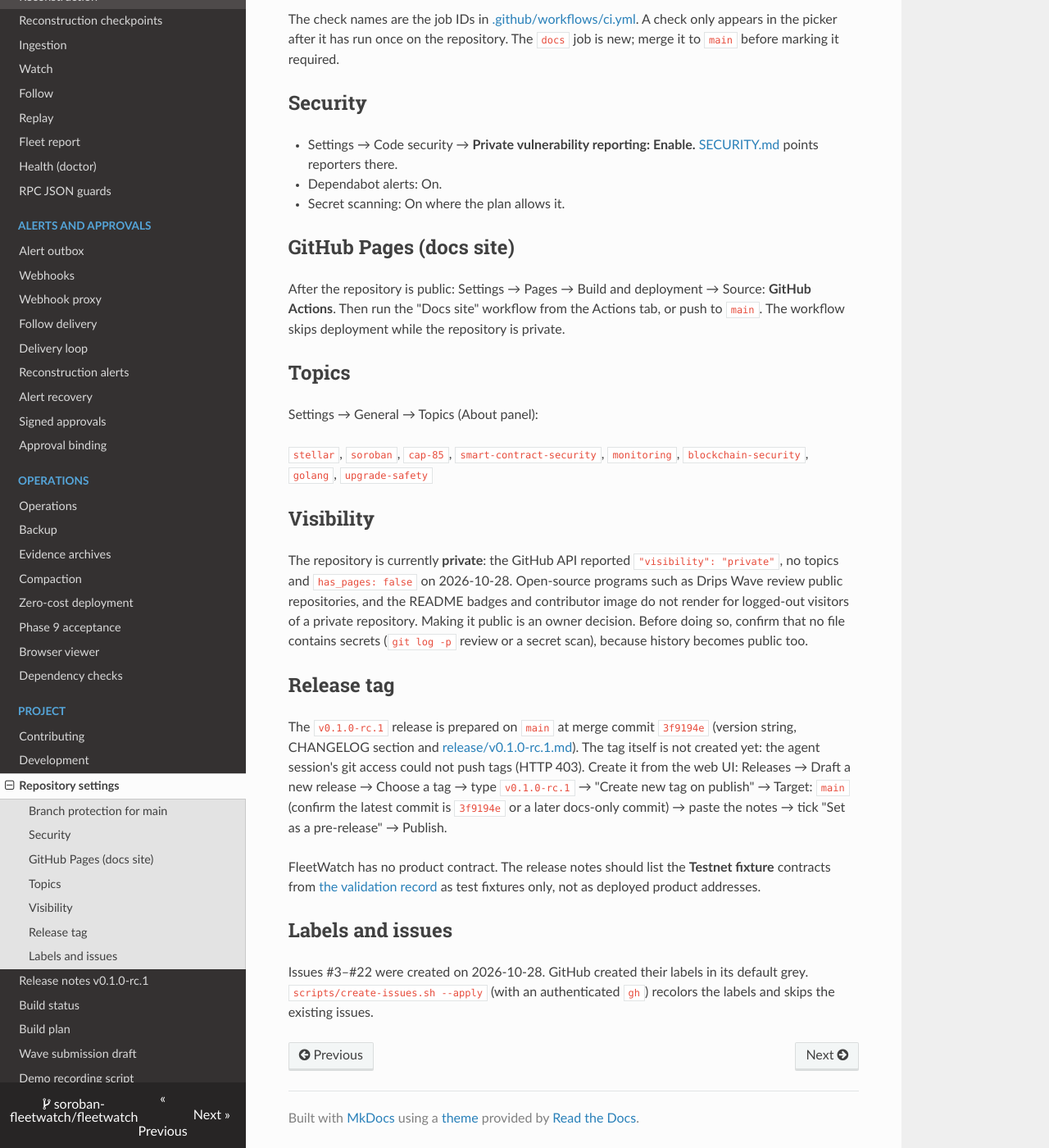
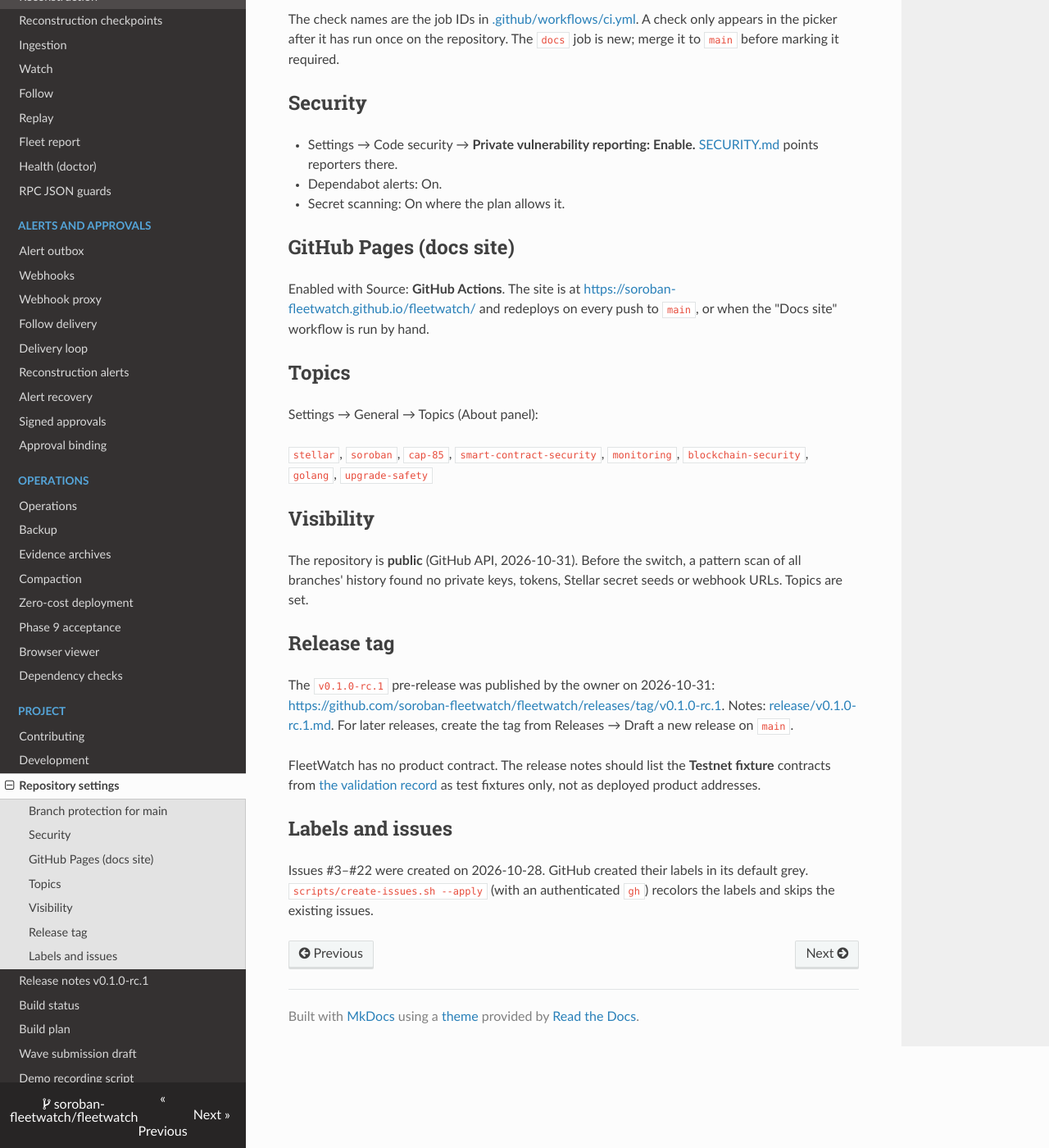
Before and after one commit to soroban-fleetwatch/fleetwatch, an MkDocs documentation site: the page built from docs/REPOSITORY_SETTINGS.md, in a window 1280 px wide and 1400 px high, scrolled down 683 px. Shown: the whole window at 82% size. Built offline with MkDocs 1.6.1, drawn with Linux system fonts in a browser that asks for light colours; nearby versions of some CDN libraries.

Commit message:
docs: record public repo, published pre-release and live docs site
The repository went public on 2026-10-31, the v0.1.0-rc.1 pre-release was
published and the Docs site workflow deployed the documentation to GitHub
Pages. The submission draft, settings guide, README, docs home page and
STATUS.md still described the repository as private, the tag as missing and
the site as unhosted. They now match the state confirmed through the GitHub
API, link the live docs site, record the pre-publication secret scan and
correct the good-first-issue count from five to four.

Branch protection and private vulnerability reporting were not checked, and
Phase 9 stays blocked until the Oracle host is provisioned and verified.

Co-Authored-By: Claude Opus 5.5 <noreply@anthropic.com>
Claude-Session: https://claude.ai/code/session_01WsSgqdVy8J3DtHY7u7rf5N

```diff
--- a/docs/REPOSITORY_SETTINGS.md
+++ b/docs/REPOSITORY_SETTINGS.md
@@ -32,10 +32,9 @@ The `docs` job is new; merge it to `main` before marking it required.
 
 ## GitHub Pages (docs site)
 
-After the repository is public: Settings → Pages → Build and deployment →
-Source: **GitHub Actions**. Then run the "Docs site" workflow from the Actions
-tab, or push to `main`. The workflow skips deployment while the repository is
-private.
+Enabled with Source: **GitHub Actions**. The site is at
+<https://soroban-fleetwatch.github.io/fleetwatch/> and redeploys on every push
+to `main`, or when the "Docs site" workflow is run by hand.
 
 ## Topics
 
@@ -46,24 +45,16 @@ Settings → General → Topics (About panel):
 
 ## Visibility
 
-The repository is currently **private**: the GitHub API reported
-`"visibility": "private"`, no topics and `has_pages: false` on 2026-10-28.
-Open-source programs such as Drips Wave review public repositories, and the
-README badges and contributor image do not render for logged-out visitors of a
-private repository. Making it public is an owner decision. Before doing so,
-confirm that no file contains secrets (`git log -p` review or a secret scan),
-because history becomes public too.
+The repository is **public** (GitHub API, 2026-10-31). Before the switch, a
+pattern scan of all branches' history found no private keys, tokens, Stellar
+secret seeds or webhook URLs. Topics are set.
 
 ## Release tag
 
-The `v0.1.0-rc.1` release is prepared on `main` at merge commit `3f9194e`
-(version string, CHANGELOG section and
-[release/v0.1.0-rc.1.md](release/v0.1.0-rc.1.md)). The tag itself is not
-created yet: the agent session's git access could not push tags (HTTP 403).
-Create it from the web UI: Releases → Draft a new release → Choose a tag →
-type `v0.1.0-rc.1` → "Create new tag on publish" → Target: `main` (confirm
-the latest commit is `3f9194e` or a later docs-only commit) → paste the notes
-→ tick "Set as a pre-release" → Publish.
+The `v0.1.0-rc.1` pre-release was published by the owner on 2026-10-31:
+<https://github.com/soroban-fleetwatch/fleetwatch/releases/tag/v0.1.0-rc.1>.
+Notes: [release/v0.1.0-rc.1.md](release/v0.1.0-rc.1.md). For later releases,
+create the tag from Releases → Draft a new release on `main`.
 
 FleetWatch has no product contract. The release notes should list the
 **Testnet fixture** contracts from
```
Also changed, not shown: README.md (+4 -3 lines), docs/index.md (+1 -1 lines), docs/wave/SUBMISSION_DRAFT.md (+16 -15 lines), 1 other file.
